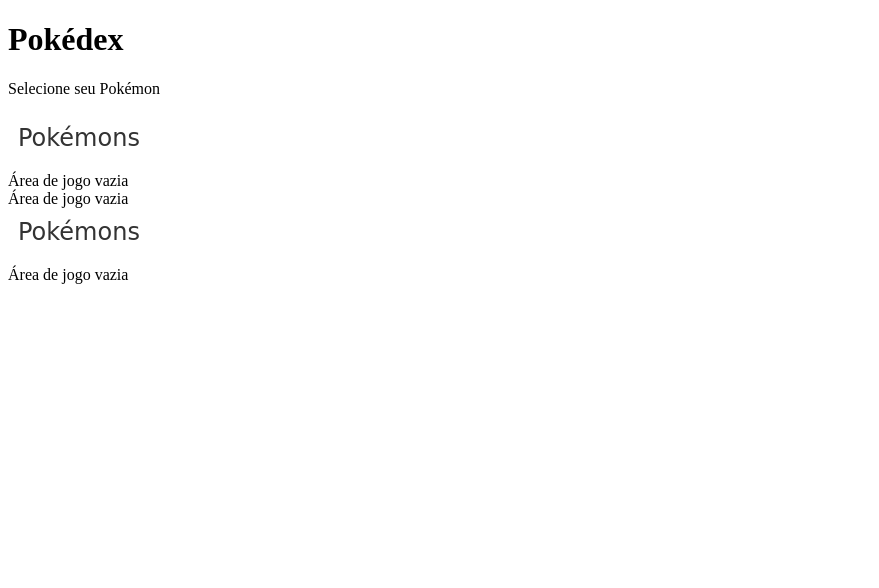
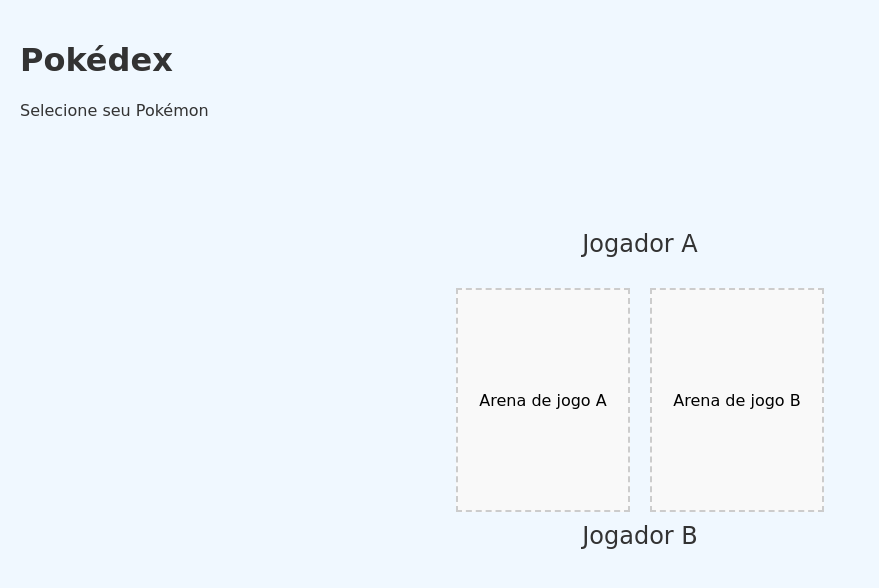
Before and after one commit to ufjf-dcc206/ufjf-dcc206-2024-1-a-atv3-Lara-Dias, a website built with Vite: page pokedex/index.html in a window 1280 px wide. Shown: the whole page, without its empty margins (0-879 px from the left). Built offline with nearby package versions, Linux system fonts and the light colour scheme; no server answers.

Commit message:
estilizado e reorganizado os arquivos

```diff
--- a/pokedex/index.html
+++ b/pokedex/index.html
@@ -8,8 +8,10 @@
     <link rel="stylesheet" href="style.css">
   </head>
   <body>
-    <h1>Pokédex</h1>
-    <p>Selecione seu Pokémon</p>
+    <div class="cabecalho">
+      <h1>Pokédex</h1>
+      <p>Selecione seu Pokémon</p>
+    </div>
     <div id="app"></div>
     <script type="module" src="/src/main.ts"></script>
   </body>
--- a/pokedex/src/main.ts
+++ b/pokedex/src/main.ts
@@ -1,54 +1,16 @@
 import './style.css';
-import './pokemonArea.ts';
-import './pokemonCard.ts'
+import { PokemonArea } from './pokemonArea';
+import './pokemonCard.ts';
 
 async function iniciar() {
-  const jogadorAarea=document.createElement('pokemon-area') as any;
-  jogadorAarea.setPokemon(5);
-  console.log("Área A criada:", jogadorAarea);
+    const app = document.getElementById('app')!;
+    app.innerHTML = '';
 
-  const areaVazia = document.createElement('div');
-  areaVazia.classList.add('area-vazia');
-  areaVazia.innerText = 'Área de jogo vazia';
+    const pokemonArea = new PokemonArea();
+    await pokemonArea.setPokemon(10);
+    console.log("Área de Pokémon criada:", pokemonArea);
 
-  const jogadorBarea = document.createElement('pokemon-area') as any;
-  jogadorBarea.setPokemon(5);
-  console.log("Área B criada:", jogadorBarea);
-
-  const app = document.getElementById('app')!;
-  app.innerHTML='';
-  app.appendChild(jogadorAarea);
-  app.appendChild(areaVazia);
-  app.appendChild(jogadorBarea);
-  console.log("App atualizado:", app.innerHTML);
-
-  let jogadorAtual = 'A';
-
-   const atualizarArea = (pokemon:{nome:string;imagem:string;tipos:string}) =>{
-    areaVazia.innerHTML=`
-    <img src="${pokemon.imagem}" alt="${pokemon.nome}">
-    <div>Nome: ${pokemon.nome}</div>
-    <div>Tipo: ${pokemon.tipos}</div>
-    `;
-  };
-
-  jogadorAarea.addEventListener('pokemonSelecionado', (event: CustomEvent) => {
-    console.log("Pokémon selecionado na área A:", event.detail);
-    const pokemon = event.detail;
-    if (jogadorAtual === 'A') {
-      atualizarArea(pokemon);
-      jogadorAtual = 'B';
-    }
-  });
-
-  jogadorBarea.addEventListener('pokemonSelecionado', (event: CustomEvent) => {
-    console.log("Pokémon selecionado na área B:", event.detail);
-    const pokemon = event.detail;
-      if (jogadorAtual === 'B') {
-        atualizarArea(pokemon);
-        jogadorAtual = 'A';
-      }
-  });
+    app.appendChild(pokemonArea);
 }
 
 iniciar();
--- a/pokedex/src/pokemonArea.ts
+++ b/pokedex/src/pokemonArea.ts
@@ -1,29 +1,38 @@
-import {getPokemon} from "./pokemonAPI";
+import { getPokemon } from "./pokemonAPI";
 
-class PokemonArea extends HTMLElement {
-    areaVazia:HTMLElement;
+export class PokemonArea extends HTMLElement {
+    areaVaziaA: HTMLElement;
+    areaVaziaB: HTMLElement;
+    jogadorAtual: 'A' | 'B' = 'A';
 
-    constructor(){
+    constructor() {
         super();
-        this.attachShadow({mode:'open'});
+        this.attachShadow({ mode: 'open' });
 
-        this.areaVazia = document.createElement('div');
-        this.areaVazia.classList.add('area-vazia');
-        this.areaVazia.innerText = 'Área de jogo vazia';
-        this.shadowRoot!.appendChild(this.areaVazia);
+        this.areaVaziaA = document.createElement('div');
+        this.areaVaziaA.classList.add('area-vazia');
+        this.areaVaziaA.innerText = 'Área de jogo vazia';
+
+        this.areaVaziaB = document.createElement('div');
+        this.areaVaziaB.classList.add('area-vazia');
+        this.areaVaziaB.innerText = 'Área de jogo vazia';
+
+        this.shadowRoot!.appendChild(this.areaVaziaA);
+        this.shadowRoot!.appendChild(this.areaVaziaB);
     }
-    async setPokemon(count:number){
+
+    async setPokemon(count: number) {
         const pokemons = await getPokemon(count);
         this.#render(pokemons);
     }
 
-    #render(pokemons: Array<{nome:string; tipo:string, imagem:string}>){
-        this.shadowRoot!.innerHTML=`
-            <style>
+    #render(pokemons: Array<{ nome: string; tipo: string; imagem: string }>) {
+        this.shadowRoot!.innerHTML = `
+        <style>
             .pokemon-area {
                 display: flex;
-                justify-content: space-between;
-                align-items: center;
+                justify-content: center;
+                align-items: flex-start;
                 padding: 10px;
             }
 
@@ -31,10 +40,12 @@
                 display: flex;
                 flex-direction: column;
                 align-items: center;
+                gap: 10px;
+                margin: 0 20px;
             }
 
             .title {
-               font-size: 1.5em;
+                font-size: 1.5em;
                 margin-bottom: 10px;
                 text-align: center;
                 font-family: 'Press Start 2P', cursive;
@@ -48,60 +59,87 @@
                 gap: 15px;
             }
 
-            .pokemon-card {
-                border-radius: 10px;
-                padding:5px;
-                margin-right: 30px;
-                background-color: #a7a7a74a;
-                box-shadow: #51718a;
+            .area-vazia {
+                width: 150px;
+                height: 200px;
+                border: 2px dashed #ccc;
+                display: flex;
+                justify-content: center;
+                flex-direction: column;
+                align-items: center;
                 text-align: center;
-                cursor: pointer;
-                transition: transform 0.2s, box-shadow 0.2s;
+                padding: 10px;
+                background-color: #f9f9f9;
+                margin: 0 10px;
             }
 
-            .pokemon-card img {
-                width: 230px;
-                height: 230px;
+            .area-vazia img {
+                max-width: 100%;
+                height: auto;
+                margin-bottom: 10px;
             }
 
-            .pokemon-card .pokemon-nome {
-                font-weight: bold;
-                margin-bottom: 4px;
+            .area-vazia div {
+                font-size: 16px;
+                color: #333;
             }
+        </style>
 
-            .pokemon-card .pokemon-tipo {
-                font-size: 0.9em;
-                color: #666;
-            }
-            </style>
-            <div class="pokemon-area">
-                <div class="title">Pokémons</div>
-                <div class="cards"></div>
-            </div>
-        `;
+        <div class="player-area" id="areaA">
+            <div class="title">Jogador A</div>
+            <div class="cards"></div>
+        </div>
+        <div class="pokemon-area">
+            <div class="area-vazia" id="area-vazia-a">Arena de jogo A</div>
+            <div class="area-vazia" id="area-vazia-b">Arena de jogo B</div>
+        </div>
+        <div class="player-area" id="areaB">
+            <div class="title">Jogador B</div>
+            <div class="cards"></div>
+        </div>
 
-        const cardsContainer = this.shadowRoot!.querySelector('.cards')!;
 
-        pokemons.forEach(pokemon=>{
+    `;
+
+        const cardsA = this.shadowRoot!.querySelector('#areaA .cards') as HTMLElement;
+        const cardsB = this.shadowRoot!.querySelector('#areaB .cards') as HTMLElement;
+        this.atualizaPokemons(pokemons.slice(0, 5), cardsA, 'A');
+        this.atualizaPokemons(pokemons.slice(5, 10), cardsB, 'B');
+    }
+
+    atualizaPokemons(pokemons: Array<{ nome: string; tipo: string; imagem: string }>, container: HTMLElement, jogador: 'A' | 'B') {
+        pokemons.forEach(pokemon => {
             const pokemonCard = document.createElement('pokemon-card');
-            pokemonCard.setAttribute('nome',pokemon.nome);
-            pokemonCard.setAttribute('imagem',pokemon.imagem);
-            pokemonCard.setAttribute('tipos',pokemon.tipo);
+            pokemonCard.setAttribute('nome', pokemon.nome);
+            pokemonCard.setAttribute('imagem', pokemon.imagem);
+            pokemonCard.setAttribute('tipos', pokemon.tipo);
+            pokemonCard.addEventListener('pokemonSelecionado', (event: any) => {
+                console.log('Pokémon selecionado:', event.detail);
 
-            pokemonCard.addEventListener('pokemonSelecionado', (event: any) => {
-                console.log('Pokémon selecionado:', event.detail.nome);
+                if ((this.jogadorAtual === 'A' && jogador === 'A') || (this.jogadorAtual === 'B' && jogador === 'B')) {
+                    this.atualizaAreaVazia(event.detail, jogador);
+                    this.jogadorAtual = this.jogadorAtual === 'A' ? 'B' : 'A';
+                    console.log(`Agora é a vez do Jogador ${this.jogadorAtual}`);
+                } else {
+                    console.log(`Não é a vez do Jogador ${jogador}`);
+                }
+            });
+            container.appendChild(pokemonCard);
+        });
+    }
 
-                // Atualiza a área vazia com as informações do Pokémon selecionado
-                this.areaVazia.innerHTML = `
-                  <img src="${event.detail.imagem}" alt="${event.detail.nome}">
-                  <div>Nome: ${event.detail.nome}</div>
-                  <div>Tipo: ${event.detail.tipos}</div>
-                `;
-            });
-            cardsContainer.appendChild(pokemonCard);
-        });
-        this.shadowRoot!.appendChild(this.areaVazia);
+    atualizaAreaVazia(pokemon: { nome: string; imagem: string; tipos: string }, jogador: 'A' | 'B') {
+        const areaVazia = jogador === 'A'
+        ? this.shadowRoot!.querySelector('.area-vazia')
+        : this.shadowRoot!.querySelectorAll('.area-vazia')[1];
+        if(areaVazia){
+            areaVazia.innerHTML = `
+                <div>Nome: ${pokemon.nome}</div>
+                <img src="${pokemon.imagem}" alt="${pokemon.nome}">
+                <div>Tipo: ${pokemon.tipos}</div>
+            `;
+        }
     }
 }
 
-customElements.define('pokemon-area',PokemonArea);
+customElements.define('pokemon-area', PokemonArea);
--- a/pokedex/src/pokemoncard.ts
+++ b/pokedex/src/pokemoncard.ts
@@ -19,26 +19,26 @@
 
       const card = this.shadowRoot!.querySelector('.pokemon-card');
       if (card) {
-        card.addEventListener('click', this.selecaoPokemon.bind(this));
-        console.log("Ouvinte de clique registrado para:", nome); // Log aqui
+        card.addEventListener('click', this.selecaoPokemon.bind(this) as EventListener);
+        console.log("Ouvinte de clique registrado para:", nome);
       } else {
-        console.log("Elemento .pokemon-card não encontrado!"); // Log de erro
+        console.log("Elemento .pokemon-card não encontrado!");
       }
     }
 
-    selecaoPokemon(){
-      console.log("Selecionado Pokémon:", this.getAttribute('nome'));
+    selecaoPokemon() {
       const event = new CustomEvent('pokemonSelecionado', {
-        detail:{
-          nome:this.getAttribute('nome'),
-          imagem:this.getAttribute('imagem'),
-          tipos:this.getAttribute('tipos'),
+        detail: {
+          nome: this.getAttribute('nome'),
+          imagem: this.getAttribute('imagem'),
+          tipos: this.getAttribute('tipos'),
         },
         bubbles: true,
         composed: true
       });
+      console.log('Evento disparado:', event.detail);
       this.dispatchEvent(event);
-    }
+   }
 }
 
 customElements.define('pokemon-card', PokemonCard);
--- a/pokedex/src/style.css
+++ b/pokedex/src/style.css
@@ -1,11 +1,75 @@
+body {
+  font-family: 'Press Start 2P', cursive;
+  background-color: #f0f8ff;
+  display: flex;
+  justify-content: center;
+  align-items: center;
+  height: 100vh;
+  margin: 0;
+}
 
-.empty-area {
-  width: 300px;
-  height: 350px;
-  border: 1px dashed #ccc;
-  margin: 0 16px;
+.cabecalho {
+  position: absolute;
+  top: 20px;
+  left: 20px;
+  color: #333;
+  z-index: 10;
+}
+
+#app {
   display: flex;
   flex-direction: column;
+  justify-content: center;
+  align-items: center;
+  width: 100%;
+  height: 100vh;
+  padding: 20px;
+  box-sizing: border-box;
+}
+
+.cards {
+  display: flex;
+  flex-wrap: wrap;
+  justify-content: center;
+  gap: 15px;
+}
+
+.pokemon-card {
+  background-color: #fff;
+  border: 2px solid #ccc;
+  border-radius: 10px;
+  padding: 10px;
+  width: 120px;
   text-align: center;
-  line-height: 200px;
+  cursor: pointer;
+  transition: transform 0.3s ease;
 }
+
+.pokemon-card:hover {
+  transform: scale(1.05);
+}
+
+.pokemon-card img {
+  width: 100px;
+  height: 100px;
+  object-fit: cover;
+  margin-bottom: 10px;
+}
+
+.pokemon-nome {
+  font-size: 14px;
+  color: #333;
+}
+
+.pokemon-tipo {
+  font-size: 12px;
+  color: #777;
+}
+
+.title {
+  font-size: 1.5em;
+  margin-bottom: 10px;
+  text-align: center;
+  font-family: 'Press Start 2P', cursive;
+  color: #333;
+}
```
